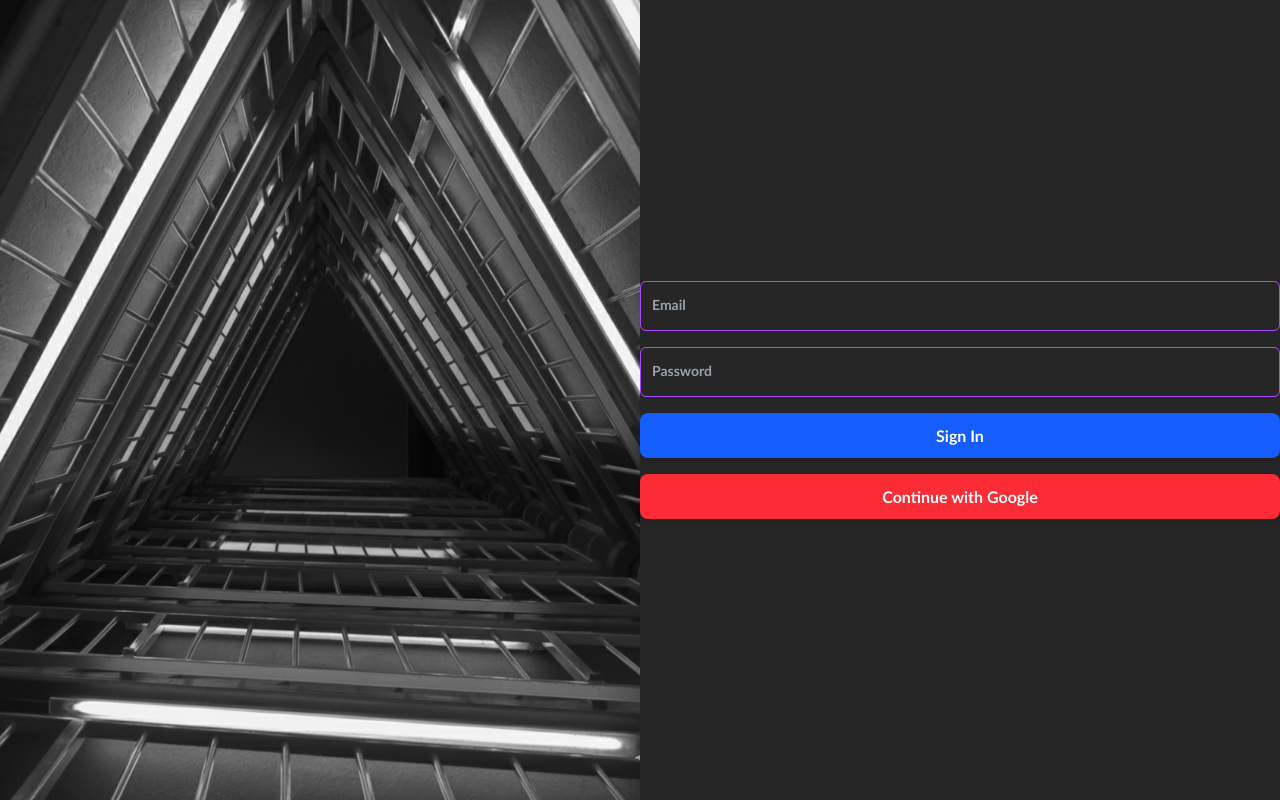
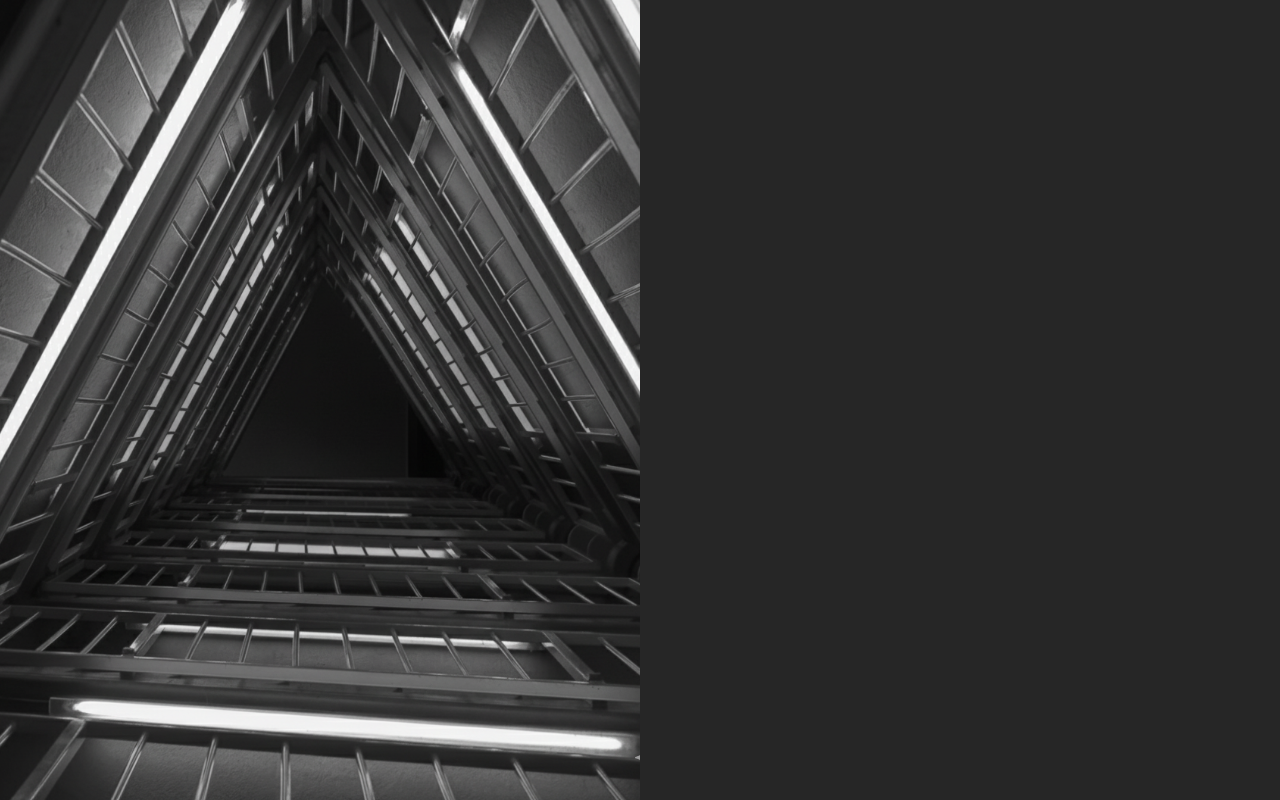
Before and after one commit to fatemeh-abbasi-1/Crypto-Dashboard, a Next.js app: page /login in a window 1280 px wide. Built offline with nearby package versions, Linux system fonts and the light colour scheme.

Commit message:
refactor : refactor and start again

```diff
--- a/app/api/auth/[...nextauth]/route.ts
+++ /dev/null
@@ -1,62 +0,0 @@
-import NextAuth from "next-auth";
-import CredentialsProvider from "next-auth/providers/credentials";
-import GoogleProvider from "next-auth/providers/google";
-import { getFirestore, doc, getDoc, setDoc } from "firebase/firestore";
-import { db } from "@/lib/firebase";
-import { compare } from "bcryptjs";
-
-const handler = NextAuth({
-  providers: [
-    CredentialsProvider({
-      name: "credentials",
-      credentials: {
-        email: { label: "Email", type: "email" },
-        password: { label: "Password", type: "password" },
-      },
-      async authorize(credentials, req) {
-        if (!credentials?.email || !credentials?.password) return null;
-
-        const { email, password } = credentials;
-
-        const userRef = doc(db, "users", email);
-        const userSnap = await getDoc(userRef);
-        if (!userSnap.exists()) throw new Error("User not found");
-
-        const userData = userSnap.data();
-
-        const isValid = await compare(password, userData.passwordHash);
-        if (!isValid) throw new Error("Invalid credentials");
-
-        return { id: email, name: userData.name, email };
-      },
-    }),
-    GoogleProvider({
-      clientId: process.env.GOOGLE_CLIENT_ID!,
-      clientSecret: process.env.GOOGLE_CLIENT_SECRET!,
-    }),
-  ],
-
-  callbacks: {
-    async signIn({ user, account }) {
-      if (account?.provider === "google") {
-        const ref = doc(db, "users", user.email!);
-        const snap = await getDoc(ref);
-        if (!snap.exists()) {
-          await setDoc(ref, {
-            name: user.name,
-            email: user.email,
-            provider: "google",
-          });
-        }
-      }
-      return true;
-    },
-    async session({ session }) {
-      return session;
-    },
-  },
-
-  session: { strategy: "jwt" },
-});
-
-export { handler as GET, handler as POST };
--- a/components/organisms/Header/Header.tsx
+++ b/components/organisms/Header/Header.tsx
@@ -1,17 +1,15 @@
-"use client";
+"use client"; // این خط را اضافه کن
 
 import React from "react";
 import clsx from "clsx";
 import Image from "next/image";
-import { useSession, signOut } from "next-auth/react";
 
 import { HeaderProps } from "./Header.types";
 import Text from "@/components/atoms/Text/Text";
 import SearchBox from "@/components/molecules/SearchBox/SearchBox";
+import Button from "@/components/atoms/Button/Button";
 
 const Header: React.FC<HeaderProps> = ({ currentPage }) => {
-  const { data: session } = useSession();
-
   return (
     <header
       className={clsx(
@@ -31,31 +29,21 @@ const Header: React.FC<HeaderProps> = ({ currentPage }) => {
       <div className="flex items-center gap-4">
         <SearchBox />
 
-        {session?.user ? (
         <div className="flex items-center gap-3">
-            <button
-              onClick={() => signOut()}
+          <Button
+            onClick={() => {}}
             className="text-sm text-zinc-400 hover:text-white transition"
           >
             Sign out
-            </button>
+          </Button>
           <Image
-              src={session.user.image || "/default-avatar.png"}
             alt="User Avatar"
             width={40}
             height={40}
+            src={""}
             className="rounded-full border border-purple-500"
           />
         </div>
-        ) : (
-          <Image
-            src="/default-avatar.png"
-            alt="Default Avatar"
-            width={40}
-            height={40}
-            className="rounded-full border border-zinc-500 opacity-70"
-          />
-        )}
       </div>
     </header>
   );
--- a/components/organisms/LoginForm/LoginForm.tsx
+++ b/components/organisms/LoginForm/LoginForm.tsx
@@ -1,65 +1,11 @@
-"use client";
-
-import { useForm } from "react-hook-form";
-import { z } from "zod";
-import { zodResolver } from "@hookform/resolvers/zod";
-import { signIn } from "next-auth/react";
-import { useState } from "react";
-import Input from "@/components/atoms/Input/Input";
-import Button from "@/components/atoms/Button/Button";
-
-const schema = z.object({
-  email: z.string().email(),
-  password: z.string().min(6),
-});
-
-type FormData = z.infer<typeof schema>;
+import React from 'react'
 
 const LoginForm = () => {
-  const [loading, setLoading] = useState(false);
-  const {
-    register,
-    handleSubmit,
-    formState: { errors },
-  } = useForm<FormData>({
-    resolver: zodResolver(schema),
-  });
+  return (
+    <div>
 
-  const onSubmit = async (data: FormData) => {
-    setLoading(true);
-    const res = await signIn("credentials", {
-      ...data,
-      redirect: true,
-      callbackUrl: "/dashboard",
-    });
-    setLoading(false);
-  };
+    </div>
+  )
+}
 
-  return (
-    <form onSubmit={handleSubmit(onSubmit)} className="space-y-4 w-full">
-      <Input
-        label="Email"
-        {...register("email")}
-        error={errors.email?.message}
-      />
-      <Input
-        label="Password"
-        type="password"
-        {...register("password")}
-        error={errors.password?.message}
-      />
-      <Button type="submit" size="large" className="w-full" disabled={loading}>
-        {loading ? "Signing in..." : "Sign In"}
-      </Button>
-      <Button
-        type="button"
-        onClick={() => signIn("google", { callbackUrl: "/dashboard" })}
-        className="w-full bg-red-500"
-      >
-        Continue with Google
-      </Button>
-    </form>
-  );
-};
-
-export default LoginForm;
+export default LoginForm
--- a/components/organisms/RegisterForm/RegisterForm.tsx
+++ b/components/organisms/RegisterForm/RegisterForm.tsx
@@ -1,88 +1,7 @@
-"use client";
-
-import { useForm } from "react-hook-form";
-import { z } from "zod";
-import { zodResolver } from "@hookform/resolvers/zod";
-import { useState } from "react";
-import { createUserWithEmailAndPassword } from "firebase/auth";
-import { setDoc, doc } from "firebase/firestore";
-import { auth, db } from "@/lib/firebase";
-import { signIn } from "next-auth/react";
-
-import Input from "@/components/atoms/Input/Input";
-import Button from "@/components/atoms/Button/Button";
-
-const schema = z.object({
-  email: z.string().email(),
-  password: z.string().min(6),
-});
-
-type FormData = z.infer<typeof schema>;
+import React from "react";
 
 const RegisterForm = () => {
-  const [loading, setLoading] = useState(false);
-  const {
-    register,
-    handleSubmit,
-    formState: { errors },
-  } = useForm<FormData>({
-    resolver: zodResolver(schema),
-  });
-
-  const onSubmit = async (data: FormData) => {
-    try {
-      setLoading(true);
-      const userCred = await createUserWithEmailAndPassword(
-        auth,
-        data.email,
-        data.password
-      );
-
-      await setDoc(doc(db, "users", data.email), {
-        email: data.email,
-        createdAt: new Date(),
-      });
-
-      await signIn("credentials", {
-        email: data.email,
-        password: data.password,
-        redirect: true,
-        callbackUrl: "/dashboard",
-      });
-    } catch (e) {
-      console.error(e);
-    } finally {
-      setLoading(false);
-    }
-  };
-
-  return (
-    <form onSubmit={handleSubmit(onSubmit)} className="space-y-4 w-full">
-      <Input
-        label="Email"
-        type="email"
-        {...register("email")}
-        error={errors.email?.message}
-      />
-      <Input
-        label="Password"
-        type="password"
-        {...register("password")}
-        error={errors.password?.message}
-      />
-      <Button type="submit" size="large" className="w-full" disabled={loading}>
-        {loading ? "Loading..." : "Sign Up"}
-      </Button>
-      <Button
-        type="button"
-        onClick={() => signIn("google", { callbackUrl: "/dashboard" })}
-        className="w-full bg-red-500"
-      >
-        Continue with Google
-      </Button>
-    </form>
-  );
+  return <div></div>;
 };
 
 export default RegisterForm;
-//JddLpHg2c9yL/xb+CvyQVHFXqDjXEdnlbUNkGEAk/SnfU=
--- a/lib/firebase.ts
+++ /dev/null
@@ -1,19 +0,0 @@
-// /lib/firebase.ts
-import { initializeApp } from "firebase/app";
-import { getFirestore } from "firebase/firestore";
-import { getAuth } from "firebase/auth";
-
-const firebaseConfig = {
-  apiKey: process.env.NEXT_PUBLIC_FIREBASE_API_KEY!,
-  authDomain: process.env.NEXT_PUBLIC_FIREBASE_AUTH_DOMAIN!,
-  projectId: process.env.NEXT_PUBLIC_FIREBASE_PROJECT_ID!,
-  storageBucket: process.env.NEXT_PUBLIC_FIREBASE_STORAGE_BUCKET!,
-  messagingSenderId: process.env.NEXT_PUBLIC_FIREBASE_MESSAGING_SENDER_ID!,
-  appId: process.env.NEXT_PUBLIC_FIREBASE_APP_ID!,
-  measurementId: process.env.NEXT_PUBLIC_FIREBASE_MEASUREMENT_ID!,
-};
-
-
-const app = initializeApp(firebaseConfig);
-export const db = getFirestore(app);
-export const auth = getAuth(app);
--- a/package.json
+++ b/package.json
@@ -12,7 +12,6 @@
     "@hookform/resolvers": "^5.2.2",
     "bcryptjs": "^3.0.3",
     "clsx": "^2.1.1",
-    "firebase": "^12.5.0",
     "framer-motion": "^12.23.24",
     "next": "15.5.4",
     "next-auth": "^4.24.13",
```
Also changed, not shown: 1 other file (tests, documents, lock files or other folders). Lines whose indentation alone changed are shown as unchanged.
